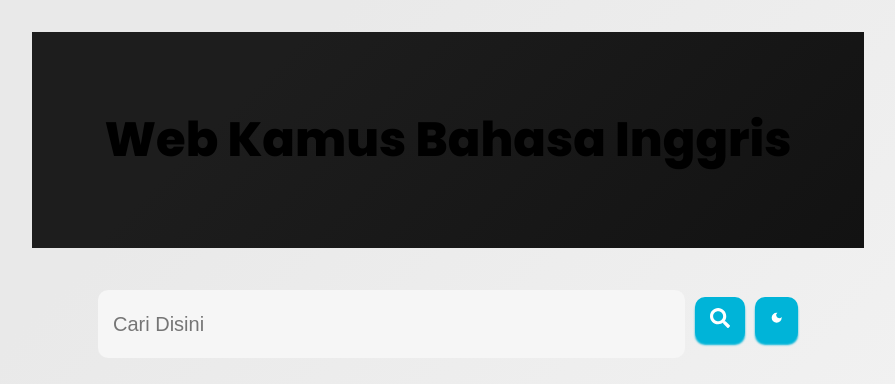
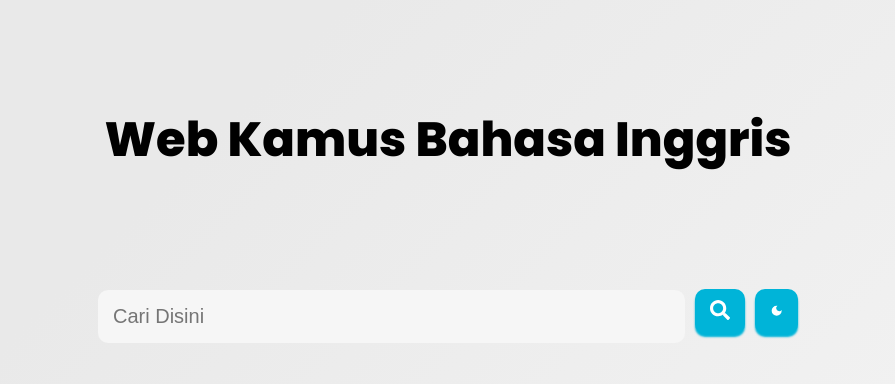
Before and after one commit to AlpianPPLG/Dictionary-React-JS, a React (Create React App) app: page / in a window 1280 px wide. Shown: the top 384 px of the page, without its empty margins (192-1087 px from the left). Built offline with nearby package versions, Linux system fonts and the light colour scheme.

Commit message:
Update App.css
kembali ke kode lama

```diff
--- a/src/App.css
+++ b/src/App.css
@@ -13,10 +13,7 @@
   transition: background-color 0.3s ease;
 }
 
-.dark-mode,
-h1,
-h2,
-h4 {
+.dark-mode {
   background-color: #121212;
   background-image: linear-gradient(315deg, #121212 0%, #1d1d1d 74%);
   color: #fff;
@@ -28,6 +25,9 @@ h1 {
   color: #000;
   padding: 1.5em;
   transition: color 0.3s ease;
+  text-overflow: clip;
+  display: -webkit-box;
+  overflow: hidden;
 }
 
 .dark-mode h1 {
@@ -47,21 +47,25 @@ h4 {
   text-transform: uppercase;
   margin-bottom: .5em;
   letter-spacing: .1em;
-  background-color: inherit;
 }
 
 .showResults {
   box-shadow: 0 0 5px 5px rgba(0,0,0,0.5);
   border-radius: 10px;
   padding: 20px;
-  background-color: var(--h1-background);
 }
 
-input {
-  width: 100%;
-  height: 38px;
-  font-size: 20px;
-  padding-left: 10px;
+input:focus + .animate {
+  animation: fadeInOut 1s ease-in-out;
+}
+
+@keyframes fadeInOut {
+  0%, 100% {
+    opacity: 0;
+  }
+  50% {
+    opacity: 1;
+  }
 }
 
 .searchBox {
```
